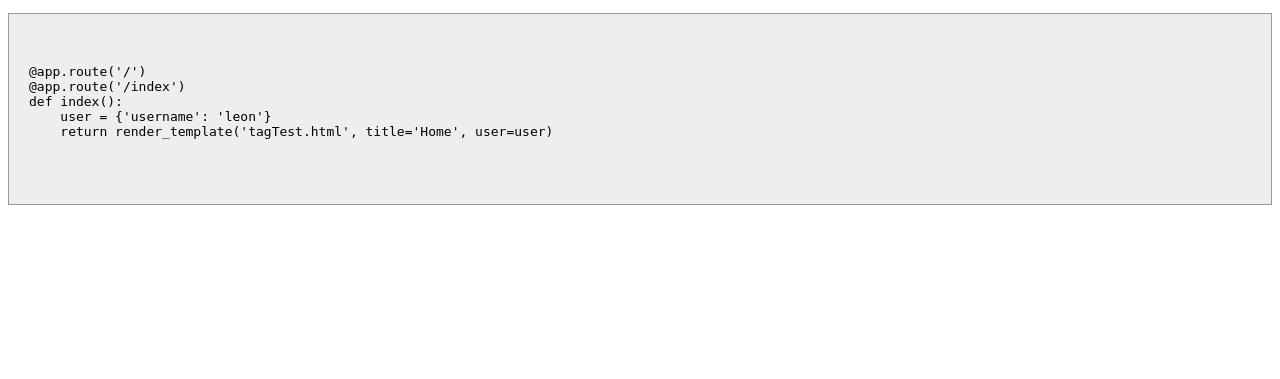
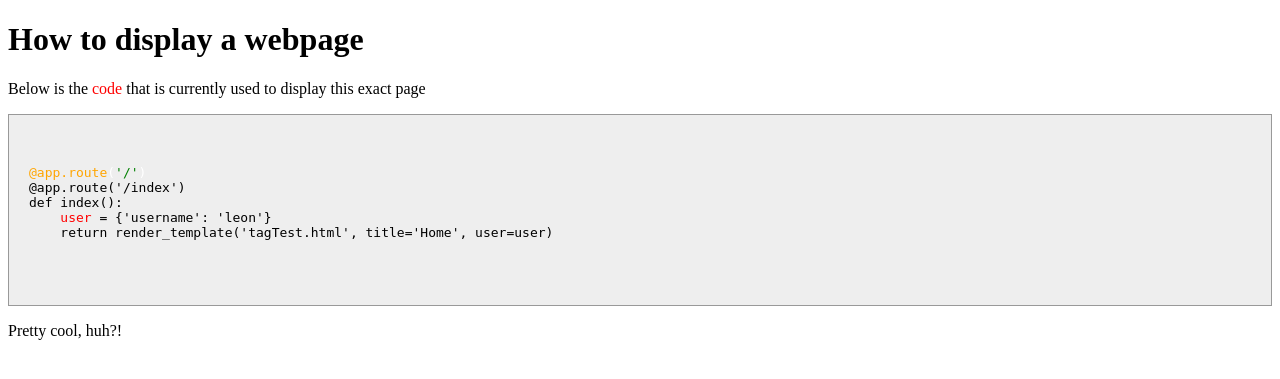
Before and after one commit to KernelFailure/PrettyPrintTest, a Flask app: page / in a window 1280 px wide. Shown: the top 379 px of the page. Run offline with Flask 2, Linux system fonts and the light colour scheme.

Commit message:
added coloring to individual code words

```diff
--- a/app/templates/tagTest.html
+++ b/app/templates/tagTest.html
@@ -4,17 +4,24 @@
       <link rel= "stylesheet" type= "text/css" href= "{{ url_for('static',filename='styles/tagTest.css') }}">
     </head>
 <body>
+    <h1>How to display a webpage</h1>
+    <p>
+        Below is the <span style="color: red">code</span> that is currently used to display this exact page
+    </p>
     <pre >
 <!--code Tag starts here -->
       <code>
-@app.route('/')
+<span style="color: orange">@app.route</span><span style="color: white">(</span><span style="color: green">'/'</span><span style="color: white">)</span>
 @app.route('/index')
 def index():
-    user = {'username': 'leon'}
+    <span style="color: red">user</span> = {'username': 'leon'}
     return render_template('tagTest.html', title='Home', user=user)
 <!--code Tag starts here -->
       </code>
     </pre>
+
+    <p>Pretty cool, huh?!</p>
+
 </body>
 
 </html>
```
